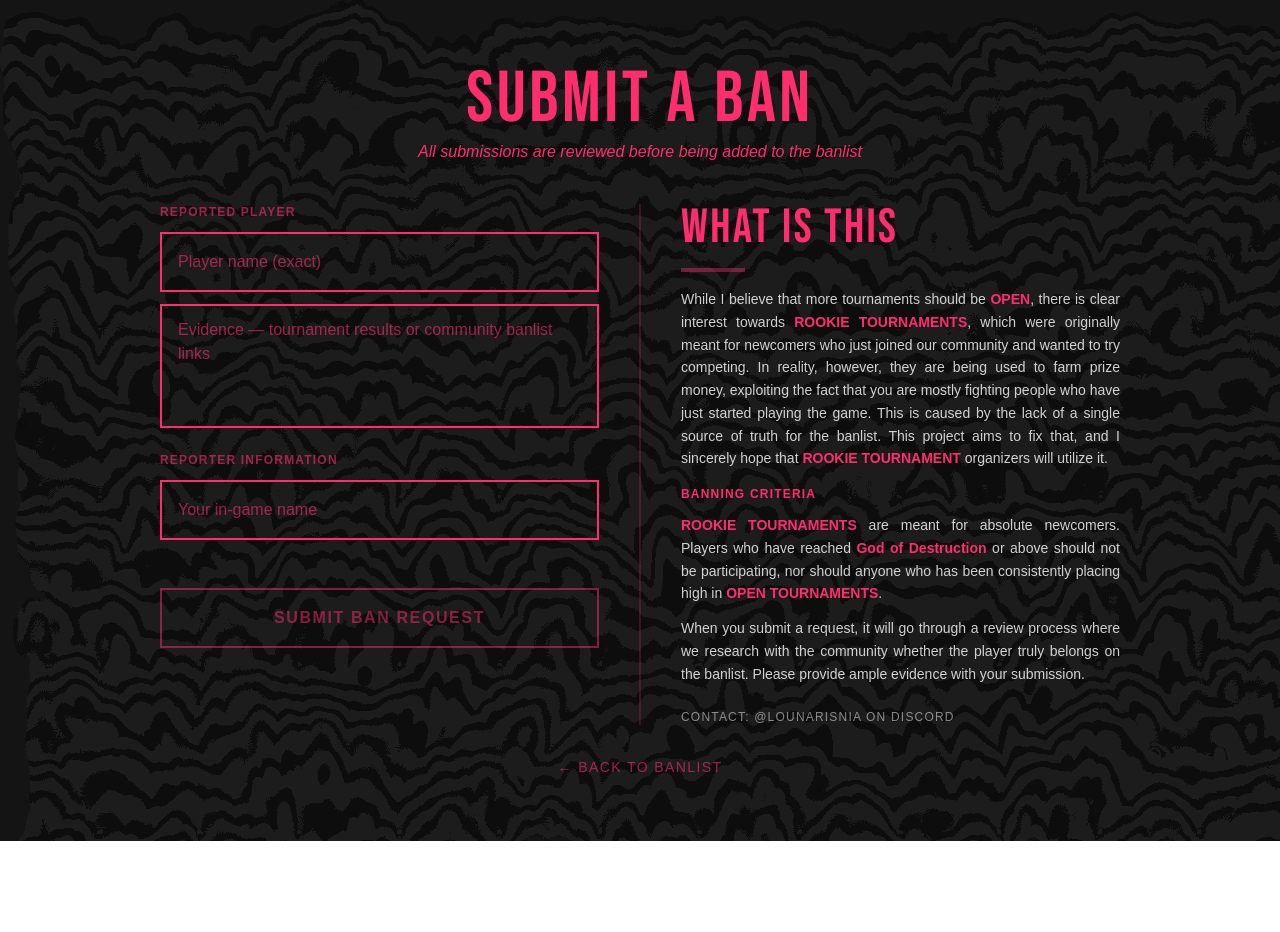
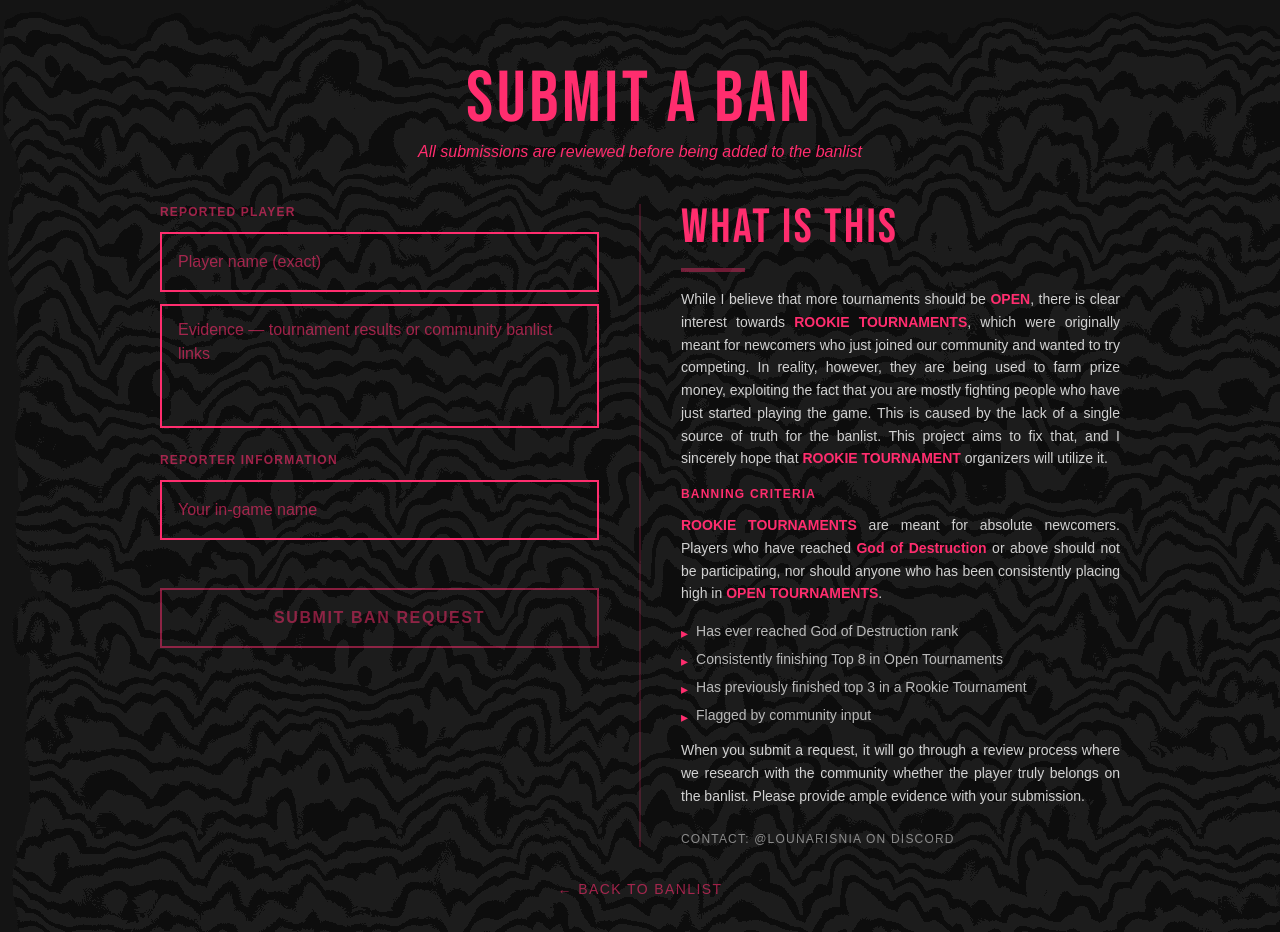
Before and after one commit to Lunarisnia/indo-tk-banlist, a Next.js app: page /submit in a window 1280 px wide. Shown: the top 932 px of the page. Before the commit the page ends 841 px from the top, so only its background shows below. Built offline with nearby package versions, Linux system fonts and the light colour scheme.

Commit message:
feat: added about me

```diff
--- a/components/about-me.tsx
+++ b/components/about-me.tsx
@@ -49,6 +49,19 @@ export default function AboutMe() {
           consistently placing high in{" "}
           <span className="text-[#FF2D6E] font-semibold">OPEN TOURNAMENTS</span>.
         </p>
+        <ul className="flex flex-col gap-1.5 text-sm text-white/70 mt-1">
+          {[
+            "Has ever reached God of Destruction rank",
+            "Consistently finishing Top 8 in Open Tournaments",
+            "Has previously finished top 3 in a Rookie Tournament",
+            "Flagged by community input",
+          ].map((item) => (
+            <li key={item} className="flex items-start gap-2">
+              <span className="text-[#FF2D6E] mt-0.5 shrink-0">▸</span>
+              <span>{item}</span>
+            </li>
+          ))}
+        </ul>
         <p className="text-sm leading-relaxed text-justify">
           When you submit a request, it will go through a review process where
           we research with the community whether the player truly belongs on the
```
